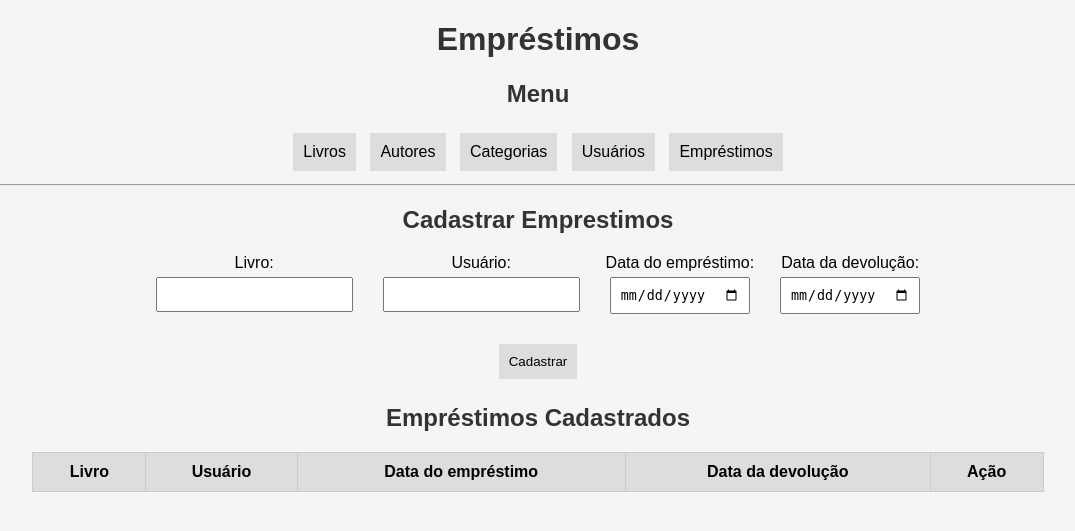
After one commit to Davidayz/Biblioteca-MVC, a Spring Boot app: page /emprestimos in a window 1280 px wide. The commit adds this page. Shown: the top 531 px of the page, without its empty margins (102-1177 px from the left). Run offline with Spring Boot 4, Linux system fonts and the light colour scheme; lists and menus that the app fills with data are empty.

Commit message:
Atualizacao f

```diff
--- /dev/null
+++ b/src/main/java/com/davidaisuke/biblioteca/controller/EmprestimosController.java
@@ -0,0 +1,34 @@
+package com.davidaisuke.biblioteca.controller;
+
+import com.davidaisuke.biblioteca.model.Emprestimos;
+import org.springframework.stereotype.Controller;
+import org.springframework.ui.Model;
+import org.springframework.web.bind.annotation.*;
+import java.util.ArrayList;
+import java.util.List;
+
+@Controller
+@RequestMapping("/emprestimos")
+public class EmprestimosController {
+    private final List<Emprestimos> emprestimos = new ArrayList<>();
+
+    @GetMapping
+    public String inicio(Model model) {
+        model.addAttribute("emprestimos", emprestimos);
+        return "emprestimos/emprestimos";
+    }
+
+    @PostMapping
+    public String cadastrar(@ModelAttribute Emprestimos item) {
+        emprestimos.add(item);
+        return "redirect:/emprestimos";
+    }
+
+    @PostMapping("/excluir/{indice}")
+    public String excluir(@PathVariable int indice) {
+        if (indice >= 0 && indice < emprestimos.size()) {
+            emprestimos.remove(indice);
+        }
+        return "redirect:/emprestimos";
+    }
+}
--- a/src/main/resources/static/css/style.css
+++ b/src/main/resources/static/css/style.css
@@ -1,22 +1,63 @@
-body {
+body{
 font-family: Arial;
 background-color: #f5f5f5;
 text-align: center;
 }
 
-h1 {
+h1, h2{
 color: #333;
 }
 
-a {
-    display: inline-block;
+a, button{
+background-color: #ddd;
+color: black;
 padding: 10px;
 margin: 5px;
-    background-color: #ddd;
-    color: black;
+border: none;
 text-decoration: none;
+ cursor: pointer;
 }
 
-a:hover {
+a{
+display: inline-block;
+}
+
+a:hover, button:hover{
 background-color: #bbb;
 }
+
+input{
+padding: 8px;
+margin: 5px;
+}
+
+.campos{
+display: flex;
+justify-content: center;
+gap: 20px;
+margin-bottom: 20px;
+flex-wrap: wrap;
+}
+
+.campos label{
+display: block;
+}
+
+table{
+margin: 20px auto;
+border-collapse: collapse;
+width: 80%;
+}
+
+th, td{
+border: 1px solid #ccc;
+padding: 10px;
+}
+
+th{
+background-color: #ddd;
+}
+
+td form{
+margin: 0;
+}
--- /dev/null
+++ b/src/main/resources/templates/emprestimos/emprestimos.html
@@ -0,0 +1,66 @@
+<!DOCTYPE html>
+<html lang="pt-br" xmlns:th="http://www.thymeleaf.org">
+<head>
+    <meta charset="UTF-8">
+    <meta name="viewport" content="width=device-width, initial-scale=1.0">
+    <title>Empréstimos</title>
+    <link rel="stylesheet" th:href="@{/css/style.css}">
+</head>
+<body>
+<h1>Empréstimos</h1>
+<h2>Menu</h2>
+<nav>
+    <a th:href="@{/livros}">Livros</a>
+    <a th:href="@{/autores}">Autores</a>
+    <a th:href="@{/categorias}">Categorias</a>
+    <a th:href="@{/usuarios}">Usuários</a>
+    <a th:href="@{/emprestimos}">Empréstimos</a>
+</nav>
+<hr>
+<h2>Cadastrar Emprestimos</h2>
+<form th:action="@{/emprestimos}" method="post">
+    <div class="campos">
+        <div>
+            <label for="livro">Livro:</label>
+            <input id="livro" type="text" name="livro" required>
+        </div>
+        <div>
+            <label for="usuario">Usuário:</label>
+            <input id="usuario" type="text" name="usuario" required>
+        </div>
+        <div>
+            <label for="dataEmprestimo">Data do empréstimo:</label>
+            <input id="dataEmprestimo" type="date" name="dataEmprestimo" required>
+        </div>
+        <div>
+            <label for="dataDevolucao">Data da devolução:</label>
+            <input id="dataDevolucao" type="date" name="dataDevolucao" >
+        </div>
+    </div>
+    <button type="submit">Cadastrar</button>
+</form>
+<h2>Empréstimos Cadastrados</h2>
+<table>
+    <thead><tr>
+            <th>Livro</th>
+            <th>Usuário</th>
+            <th>Data do empréstimo</th>
+            <th>Data da devolução</th>
+        <th>Ação</th>
+    </tr></thead>
+    <tbody>
+        <tr th:each="item, i : ${emprestimos}">
+            <td th:text="${item.livro}"></td>
+            <td th:text="${item.usuario}"></td>
+            <td th:text="${item.dataEmprestimo}"></td>
+            <td th:text="${item.dataDevolucao}"></td>
+            <td>
+                <form th:action="@{/emprestimos/excluir/{indice}(indice=${i.index})}" method="post">
+                    <button type="submit">Excluir</button>
+                </form>
+            </td>
+        </tr>
+    </tbody>
+</table>
+</body>
+</html>
```
Also changed, not shown: src/main/java/com/davidaisuke/biblioteca/controller/AutorController.java (added, +34 -0 lines), src/main/java/com/davidaisuke/biblioteca/controller/CategorController.java (added, +34 -0 lines), src/main/java/com/davidaisuke/biblioteca/controller/LivroController.java (+17 -12 lines), src/main/java/com/davidaisuke/biblioteca/controller/UsuarioController.java (added, +34 -0 lines), src/main/resources/templates/autores/autores.html (added, +60 -0 lines), src/main/resources/templates/categorias/categorias.html (added, +54 -0 lines), src/main/resources/templates/livros/inicio.html (+48 -10 lines), src/main/resources/templates/usuarios/usuarios.html (added, +54 -0 lines). Lines whose indentation alone changed are shown as unchanged.
